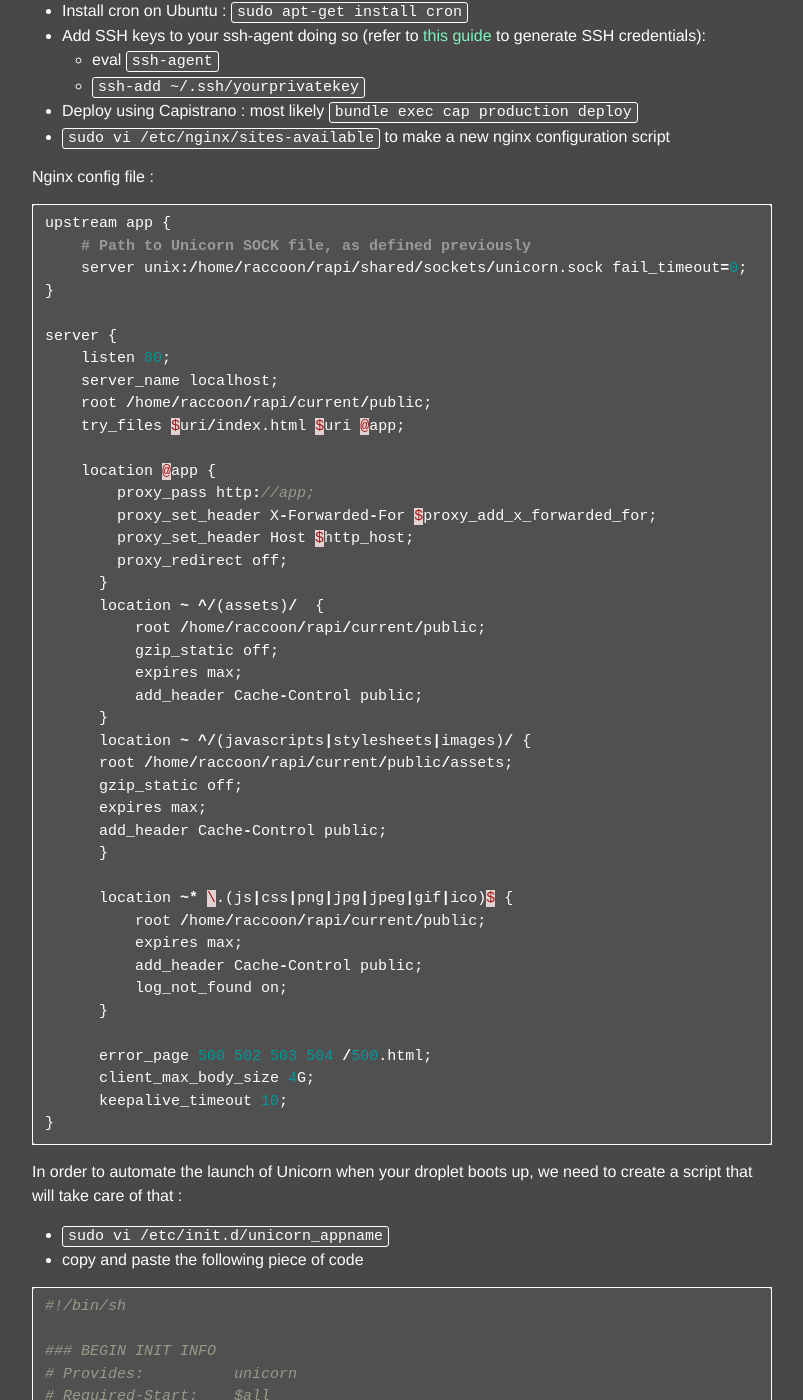
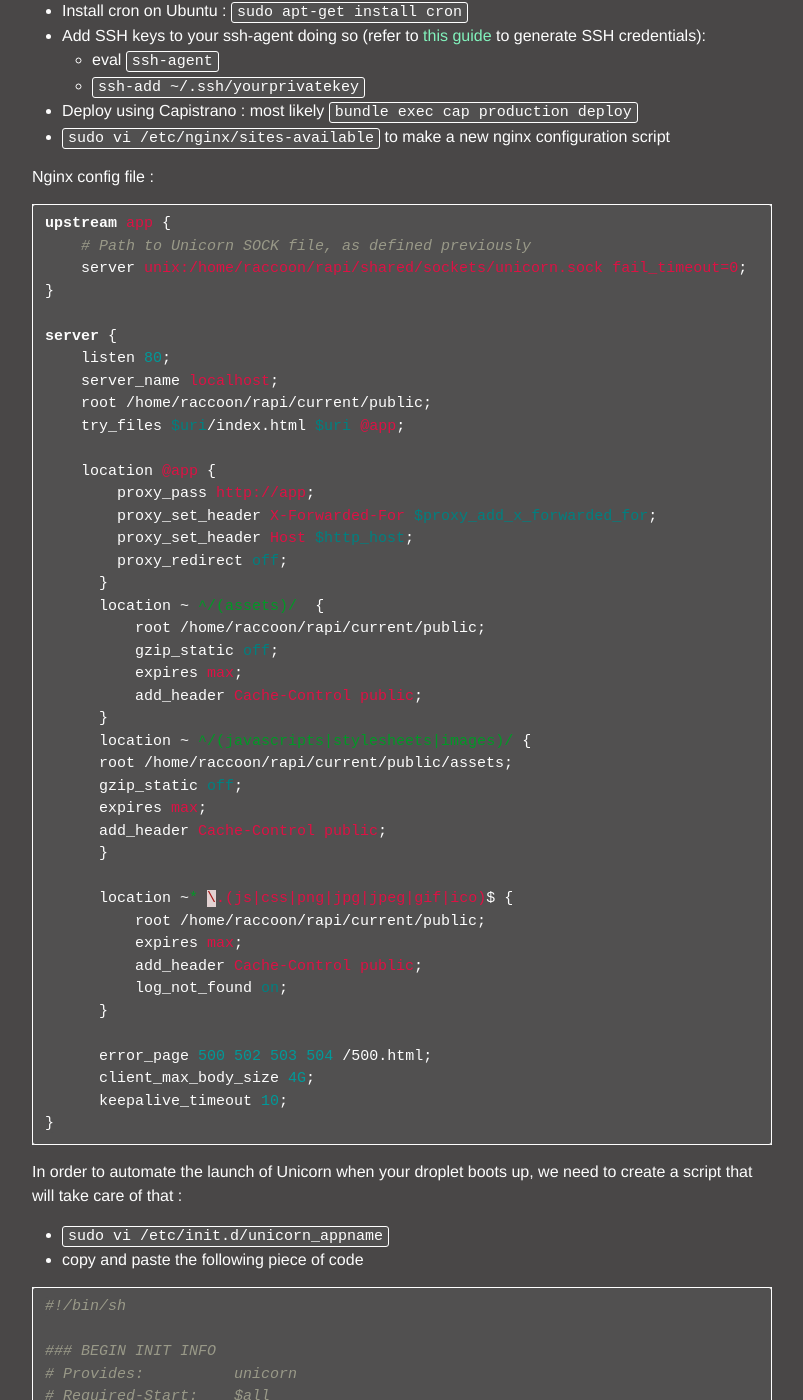
Before and after one commit to pskl/pskl.github.io, a Jekyll site: the page built from _posts/2015-07-01-ubuntu-vps.markdown, in a window 1280 px wide and 1400 px high, scrolled down 851 px. Shown: the whole window, without its empty margins (238-1041 px from the left). Built offline with Jekyll 4.4.1, drawn with Linux system fonts in a browser that asks for light colours; emoji names are drawn with the system emoji font.

Commit message:
Hello this is dog

```diff
--- a/_config.yml
+++ b/_config.yml
@@ -1,14 +1,16 @@
 # Site settings
 title: "Bananas and potatoes"
-description: > # this means to ignore newlines until "baseurl:"
-  mostly tech schnaps
-baseurl: "/blog" # the subpath of your site, e.g. /blog/
-url: http://pascal.cc # the base hostname & protocol for your site
+description: mostly tech schnaps
+baseurl: "/blog"
+url: http://pascal.cc
 twitter_username: fullstache
 github_username:  pskl
 
 # Build settings
 markdown: kramdown
+highlighter: rouge
 
+# Ruby gems
 gems:
   - jemoji
+  - rouge
--- a/_posts/2015-06-30-ionic-push.markdown
+++ b/_posts/2015-06-30-ionic-push.markdown
@@ -36,7 +36,7 @@ So you need both libraries in your project in order to have a fully functioning
 The implementation of those libraries is virtually effortless.
 
 
-{% highlight coffeescript %}
+{% highlight coffeescript  linenos %}
 class Parsepush extends Service
 
   constructor: ($q, raccoonConfig, $rootScope, rapitalksService) ->
--- a/_posts/2015-07-01-ubuntu-vps.markdown
+++ b/_posts/2015-07-01-ubuntu-vps.markdown
@@ -37,7 +37,7 @@ In this quick guide I'll give you some basic instructions to prepare the environ
 
 Nginx config file :
 
-{% highlight c %}
+{% highlight nginx %}
 
 upstream app {
     # Path to Unicorn SOCK file, as defined previously
```
